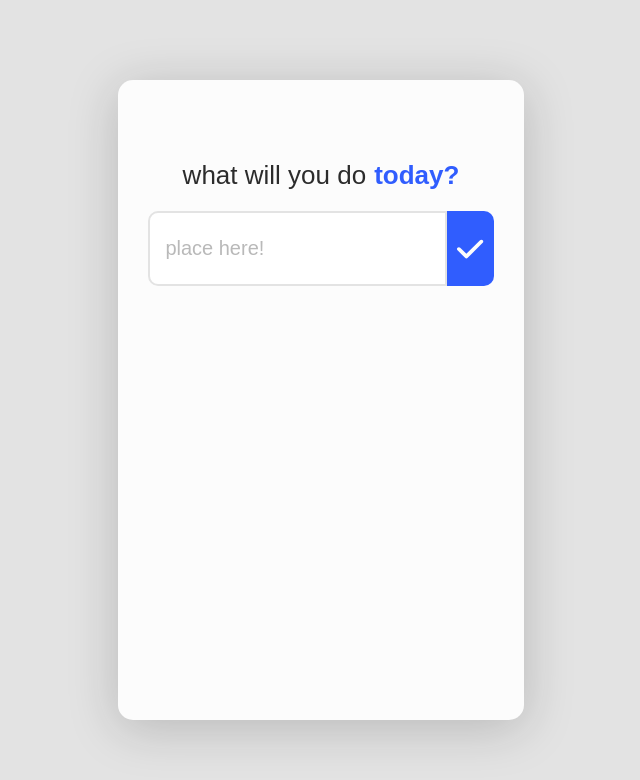
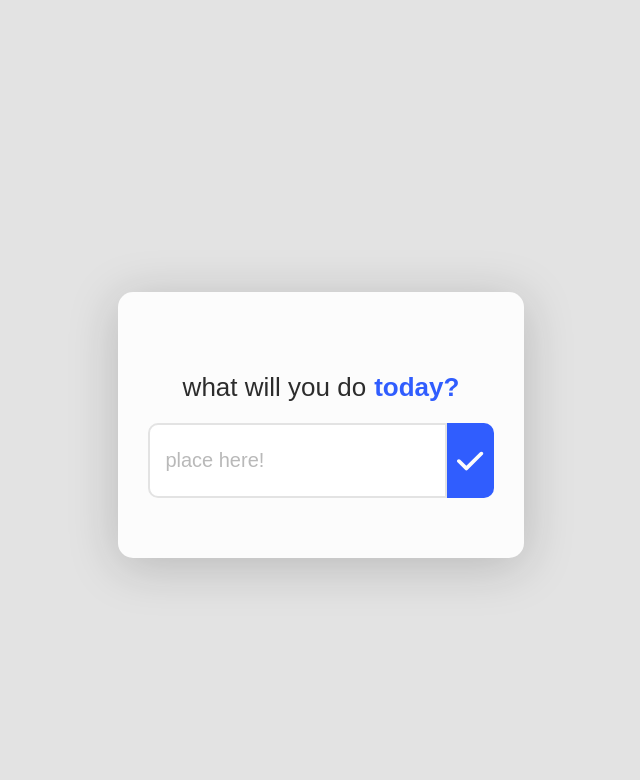
Before and after one commit to rodrigoaraujo7/reactjs-todo-list, a React (Vite) app: page / in a window 1280 px wide. Shown: the top 780 px of the page, without its empty margins (319-959 px from the left). Built offline with nearby package versions, Linux system fonts and the light colour scheme.

Commit message:
grid display

```diff
--- a/src/App.tsx
+++ b/src/App.tsx
@@ -8,8 +8,10 @@ import {
   InputContainer,
   InputText,
   InputButton,
+  TodoItemGrid,
   TodoItemContainer,
-  TodoItemTitle
+  TodoItemTitle,
+  TodoItemContent
 } from "./style";
 
 import { FontAwesomeIcon } from '@fortawesome/react-fontawesome'; // fontAwesome
@@ -54,17 +56,20 @@ const App = () => {
         </HeaderContainer>
 
         {/* Todo List */}
-        <HeaderContainer style={{ height: '70%' }}>
+        <TodoItemGrid style={{ height: '70%' }}>
             {todoItem.map(item => (
               <TodoItemContainer>
-                <FontAwesomeIcon icon={faSquareCheck as IconProp} onClick={handleCheckItem} />
-                <TodoItemTitle style={{
-                    textDecoration: isChecked ? 'line-through' : 'none',
-                    color: isChecked ? '#B0B0B0' : '#808080'
-                }}>{item}</TodoItemTitle>
+                <TodoItemContent>
+                  <FontAwesomeIcon icon={faSquareCheck as IconProp} onClick={handleCheckItem} />
+                  <TodoItemTitle style={{
+                      textDecoration: isChecked ? 'line-through' : 'none',
+                      color: isChecked ? '#B0B0B0' : '#808080'
+                  }}>{item}</TodoItemTitle>
+                </TodoItemContent>
+                <FontAwesomeIcon icon={faTrashCan as IconProp} />
               </TodoItemContainer>
             ))}
-        </HeaderContainer>
+        </TodoItemGrid>
     </Container>
   )
 }
--- a/src/globalStyles.ts
+++ b/src/globalStyles.ts
@@ -18,13 +18,14 @@ export const GlobalStyle = createGlobalStyle`
         align-items: center;
 
         min-height: 100vh;
+        padding-top: 50px;
 
         background-color: #E3E3E3;
     }
 `
 
 export const Container = styled.div`
-    height: 80vh;
+    min-height: 30vh;
     min-width: 1vw;
 
     padding: 2.1875rem 1.875rem;
--- a/src/style.ts
+++ b/src/style.ts
@@ -1,5 +1,6 @@
 import styled from 'styled-components'
 
+// Header
 export const HeaderContainer = styled.div`
     display: flex;
     justify-content: center;
@@ -27,6 +28,7 @@ export const BoldTitle = styled.h1`
     margin-left: 0.5rem;
 `
 
+// Input header
 export const InputContainer = styled.div`
     width: 70%;
     margin-top: 20px;
@@ -45,6 +47,7 @@ export const InputText = styled.input`
     background-color: none;
 
     padding: 5px 15px 5px;
+    height: 75px;
 
     font-size: 20px;
     font-weight: 400;
@@ -73,6 +76,7 @@ export const InputButton = styled.button`
     font-weight: 700;
     font-size: 30px;
 
+    height: 75px;
     padding: 10px;
 
     display: flex;
@@ -82,8 +86,15 @@ export const InputButton = styled.button`
     cursor: pointer;
 `
 
+// Todo item
+export const TodoItemGrid = styled.div`
+    display: grid;
+    grid-template-columns: repeat(1, auto);
+`
+
 export const TodoItemContainer = styled.div`
     display: flex;
+    justify-content: space-between;
     align-items: center;
 
     width: 100%;
@@ -98,6 +109,11 @@ export const TodoItemContainer = styled.div`
     color: #808080;
 `
 
+export const TodoItemContent = styled.div`
+    display: flex;
+    align-items: center;
+`
+
 export const TodoItemTitle = styled.h2`
     font-size: 20px;
     font-weight: 500;
```
